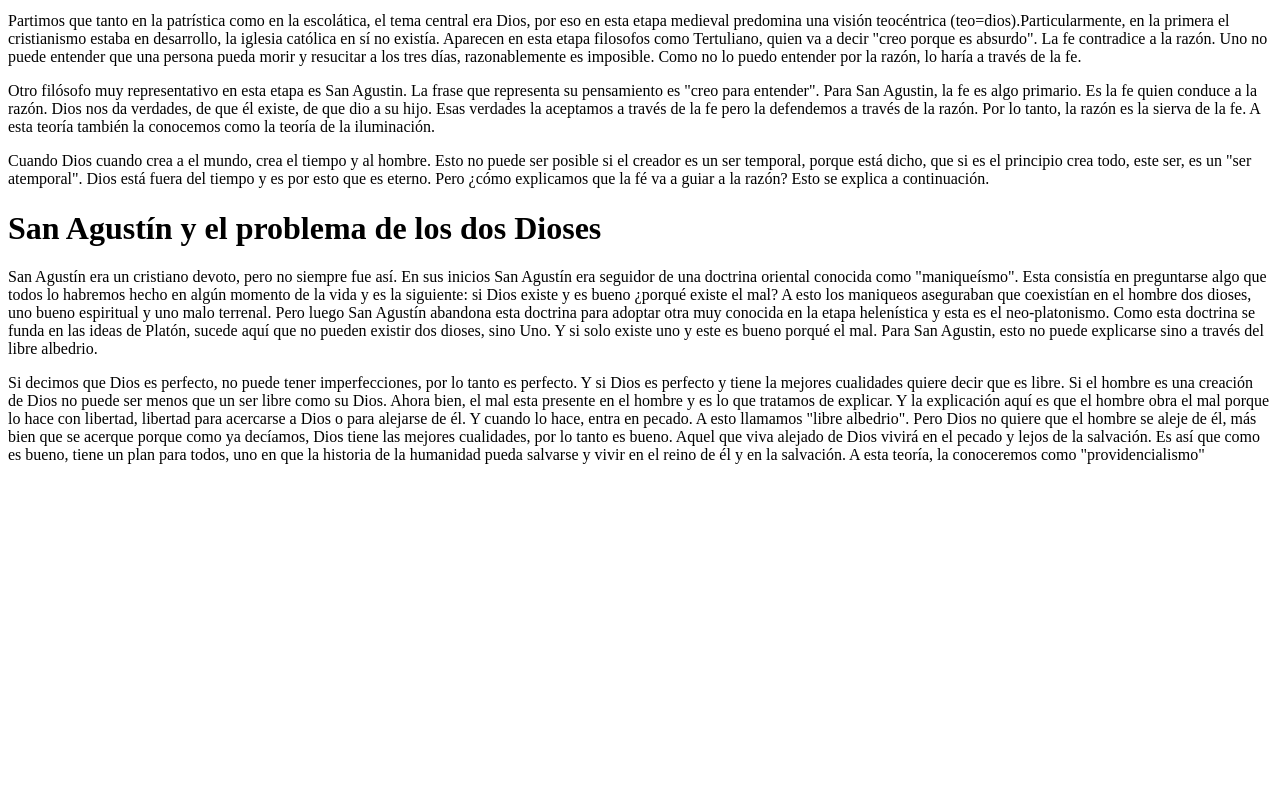
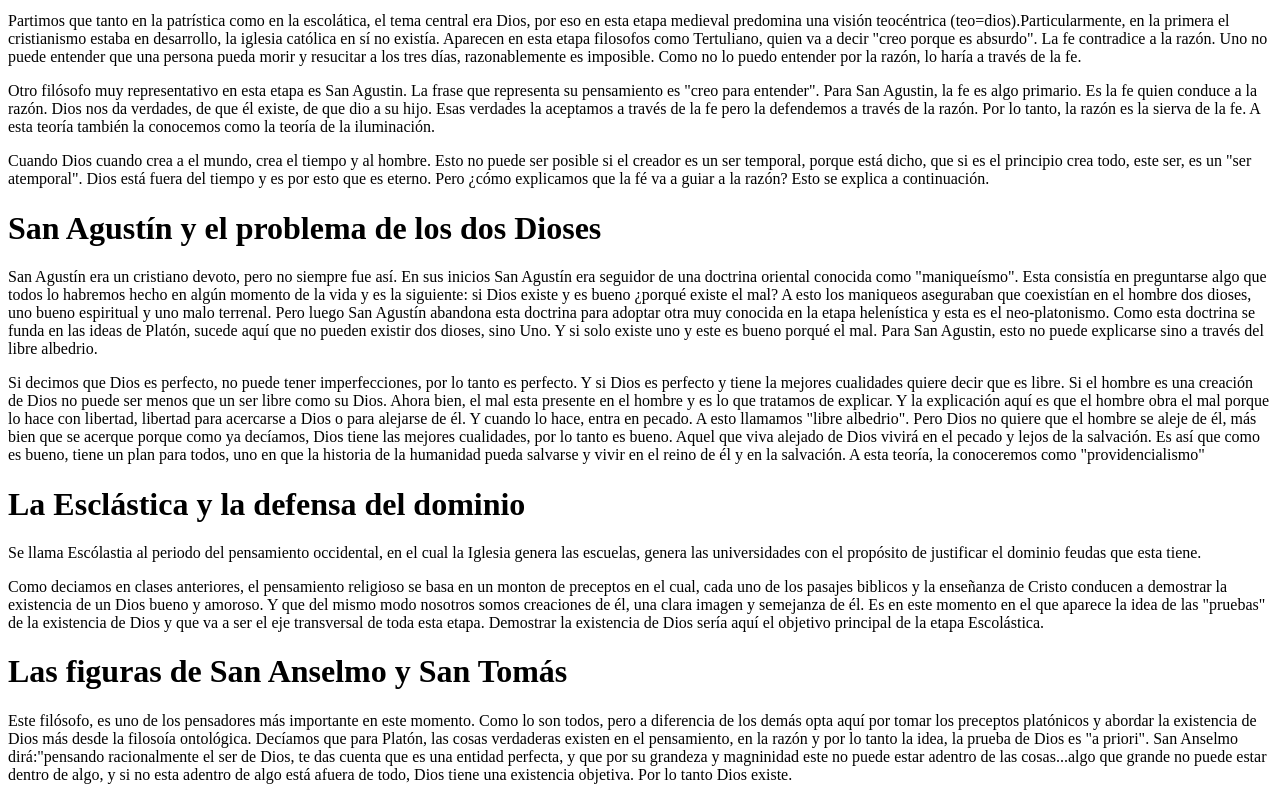
Before and after one commit to Tab41/Tab41website.github.io, a plain HTML site: page page2.html in a window 1280 px wide. Shown: the part 1664-2464 px from the top of the page. Before the commit the page ends 2144 px from the top, so only its background shows below. Drawn offline with Linux system fonts and the light colour scheme.

Commit message:
San Anselmo

```diff
--- a/page2.html
+++ b/page2.html
@@ -61,6 +61,18 @@
 		Y la explicación aquí es que el hombre obra el mal porque lo hace con libertad, libertad para acercarse a Dios o para alejarse de él. Y cuando lo hace, entra en pecado. A esto llamamos "libre albedrio". Pero Dios no quiere que el hombre se aleje de él, más bien que se acerque porque como ya decíamos, Dios tiene las mejores cualidades,
 		por lo tanto es bueno. Aquel que viva alejado de Dios vivirá en el pecado y lejos de la salvación. Es así que como es bueno, tiene un plan para todos, uno en que la historia de la humanidad pueda salvarse y vivir en el reino de él y en la salvación. A esta teoría, la conoceremos como "providencialismo"</p>
 
+		<h1>La Esclástica y la defensa del dominio</h1>
+		<p>Se llama Escólastia al periodo del pensamiento occidental, en el cual la Iglesia genera las escuelas, genera las universidades con el propósito de justificar el dominio feudas que esta tiene.</p>
+		<p>Como deciamos en clases anteriores, el pensamiento religioso se basa en un monton de preceptos en el cual, cada uno de los pasajes biblicos y la enseñanza de Cristo conducen a demostrar la existencia de un Dios bueno y amoroso. Y que del mismo modo
+		nosotros somos creaciones de él, una clara imagen y semejanza de él. Es en este momento en el que aparece la idea de las "pruebas" de la existencia de Dios y que va a ser el eje transversal de toda esta etapa. Demostrar la existencia de Dios sería aquí
+		el objetivo principal de la etapa Escolástica.</p>
+
+		<h1>Las figuras de San Anselmo y San Tomás</h1>
+		<p>Este filósofo, es uno de los pensadores más importante en este momento. Como lo son todos, pero a diferencia de los demás opta aquí por tomar los preceptos platónicos y abordar la existencia de Dios más desde la filosoía ontológica. Decíamos que para
+		Platón, las cosas verdaderas existen en el pensamiento, en la razón y por lo tanto la idea, la prueba de Dios es "a priori". San Anselmo dirá:"pensando racionalmente el ser de Dios, te das cuenta que es una entidad perfecta, y que por su grandeza y magninidad
+		este no puede estar adentro de las cosas...algo que grande no puede estar dentro de algo, y si no esta adentro de algo está afuera de todo, Dios tiene una existencia objetiva. Por lo tanto Dios existe.</p>
+
+
 </body>
 
 </html>
```
